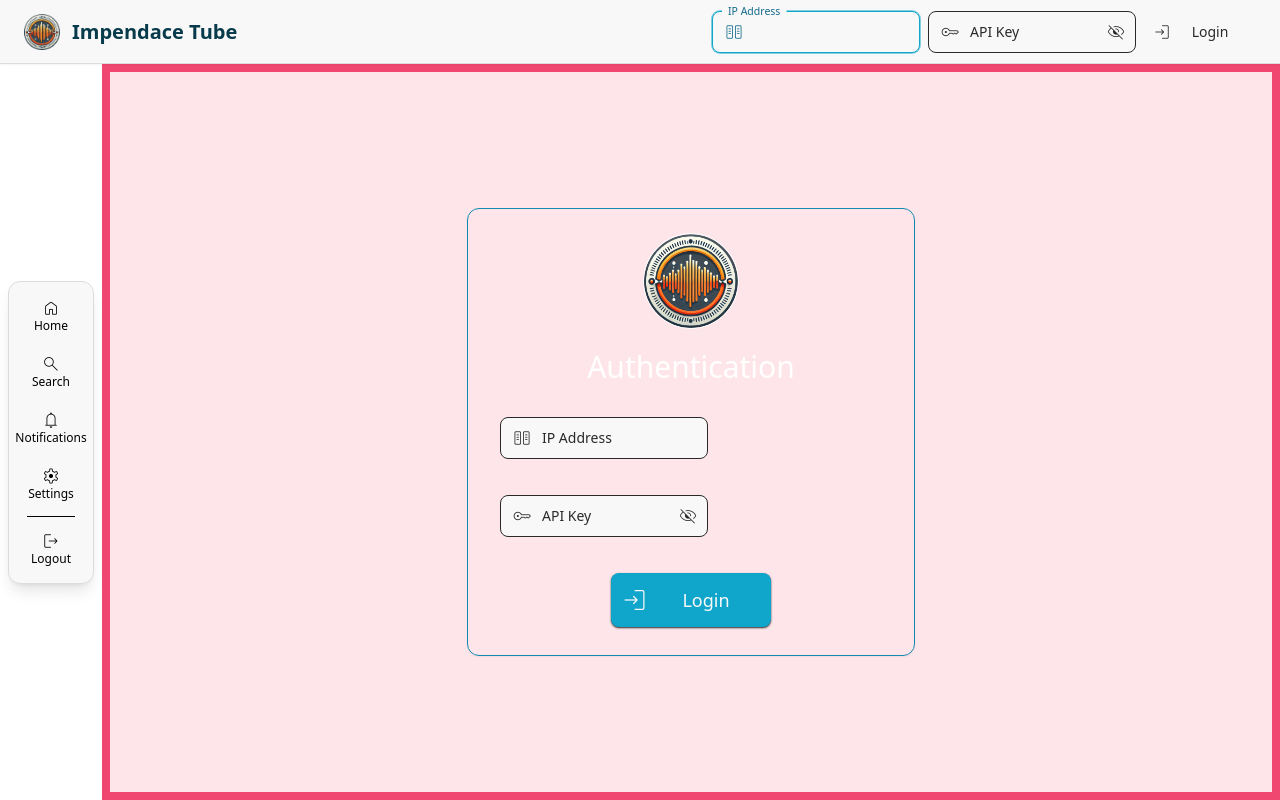
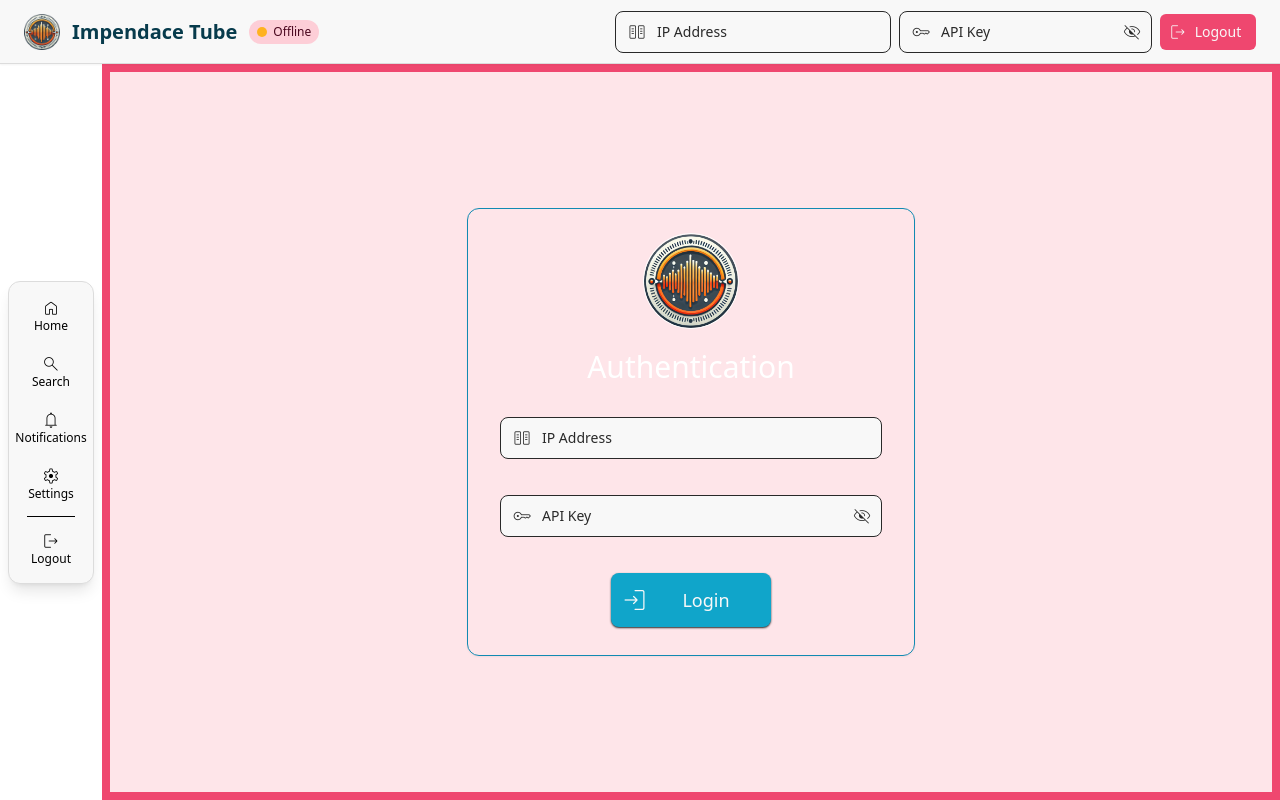
Before and after one commit to a-samea/ImPipe, a Vue app in the folder interface/: page /login in a window 1280 px wide. Built offline with nearby package versions, Linux system fonts and the light colour scheme.

Commit message:
Add ServerStatus component and update AuthButton and input components for improved layout and functionality

```diff
--- a/interface/src/components/AuthButton.vue
+++ b/interface/src/components/AuthButton.vue
@@ -11,7 +11,7 @@ const emit = defineEmits<{
 </script>
 
 <template>
-  <button class="w-28 py-2 px-2 rounded-md flex items-center justify-start disabled:transform-none disabled:cursor-wait disabled:opacity-50 disabled:active:transform-none focus:outline-none"
+  <button class="min-w-24 py-2 px-2 rounded-md flex items-center justify-start disabled:transform-none disabled:cursor-wait disabled:opacity-50 disabled:active:transform-none focus:outline-none"
   type="button"
   :disabled="props.loading || false"
   @click="!props.loading && emit('click')"
--- /dev/null
+++ b/interface/src/components/ServerStatus.vue
@@ -0,0 +1,42 @@
+<script lang="ts" setup>
+const props = defineProps<{
+  connected?: boolean
+  live?: boolean
+}>()
+const text = () => {
+  if (!props.live) {
+    return 'Offline'
+  } else if (props.connected) {
+    return 'Connected'
+  } else {
+    return 'Disconnected'
+  }
+}
+</script>
+<template>
+  <span
+    class="inline-flex items-center gap-1.5 text-xs font-medium px-2 py-1 rounded-full"
+    :class="
+      props.connected
+        ? 'bg-green-200 text-green-950'
+        : 'bg-red-200 text-red-950'
+    "
+  >
+    <span class="relative flex h-2.5 w-2.5">
+      <span
+        v-if="live"
+        class="animate-ping absolute inline-flex h-full w-full rounded-full opacity-75"
+        :class="props.connected ? 'bg-green-600' : 'bg-red-600'"
+      ></span>
+      <span
+        class="relative inline-flex rounded-full h-2.5 w-2.5"
+        :class="{
+          'bg-green-600': props.connected && props.live,
+          'bg-red-600': !props.connected && props.live,
+          'bg-gold-400': !props.live,
+        }"
+      ></span>
+    </span>
+    <span>{{ text() }}</span>
+  </span>
+</template>
--- a/interface/src/components/addressInput.vue
+++ b/interface/src/components/addressInput.vue
@@ -21,7 +21,7 @@ const updateValue = (event: Event) => {
 </script>
 
 <template>
-  <div class="w-52">
+  <div class="">
     <div class="relative">
       <div
         class="absolute inset-y-0 start-0 flex items-center ps-3 pointer-events-none"
@@ -51,7 +51,6 @@ const updateValue = (event: Event) => {
             props.error,
         }"
         @input="updateValue"
-        autofocus
       />
       <label
         class="absolute text-sm duration-200 transform -translate-y-4 scale-75 top-1.5 z-10 origin-[0] bg-transparent px-8 peer-[&:not(:placeholder-shown)]:bg-bgray-50 peer-[&:not(:placeholder-shown)]:px-2 peer-focus:bg-bgray-50 peer-focus:px-2 peer-placeholder-shown:scale-100 peer-placeholder-shown:-translate-y-1/2 peer-placeholder-shown:top-1/2 peer-focus:top-1.5 peer-focus:-translate-y-4 peer-focus:scale-75 start-2.5 pointer-events-none transition-all peer"
--- a/interface/src/components/apiInput.vue
+++ b/interface/src/components/apiInput.vue
@@ -22,7 +22,7 @@ const updateValue = (event: Event) => {
 </script>
 
 <template>
-  <div class="w-52">
+  <div class="">
     <div class="relative">
       <div
         class="absolute inset-y-0 start-0 flex items-center ps-3 pointer-events-none"
--- a/interface/src/components/navbar.vue
+++ b/interface/src/components/navbar.vue
@@ -3,7 +3,8 @@ import { ref } from 'vue';
 import { useAuthStore } from '@/stores/auth';
 import APIInput from '@/components/APIInput.vue';
 import AddressInput from '@/components/AddressInput.vue';
-import AuthButton from './AuthButton.vue';
+import AuthButton from '@/components/AuthButton.vue';
+import ServerStatus from '@/components/ServerStatus.vue';
 
 const authStore = useAuthStore();
 
@@ -20,12 +21,13 @@ const isLoggedIn = ref(false);
       <div class="flex items-center gap-3">
         <img src="/icon.png" alt="App Logo" class="w-9 h-9" />
         <span class="text-xl font-semibold text-accent-950">Impendace Tube</span>
+        <ServerStatus :connected="!true" :live="!true"/>
       </div>
       <div class="flex items-center gap-2">
 
         <AddressInput v-model:modelValue="apikey" :error="inputError" :disabled="!true"/>
         <APIInput v-model:modelValue="apikey" :error="inputError" :disabled="!true"/>
-        <AuthButton :loading="loading" @click="console.log('salam')" :loggedIn="isLoggedIn"/>
+        <AuthButton :loading="loading" @click="console.log('salam')" :loggedIn="!isLoggedIn"/>
       </div>
     </nav>
   </header>
```
